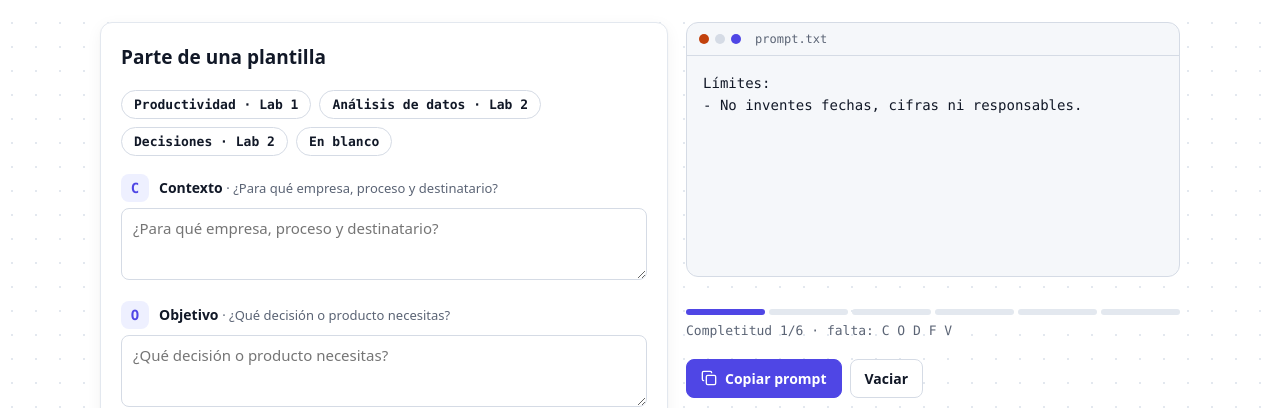
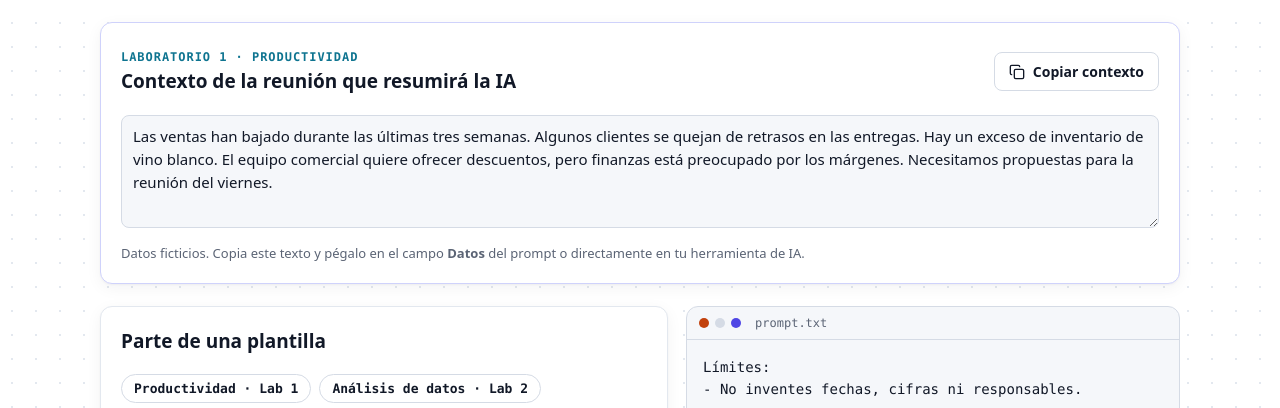
Before and after one commit to slancheros/kit-ia-horeca, a website with bundled scripts: page index.html in a window 1280 px wide. Both pictures are taken after a click on the tab "Prompt". Shown: the part 229-637 px from the top of the page. Built offline with nearby package versions, Linux system fonts and the light colour scheme.

Commit message:
Añade el contexto de la reunión del Laboratorio 1 en la pestaña Prompt
Caja de texto con las notas ficticias de la reunión que se pide resumir
a la IA y botón para copiarlas.

Co-Authored-By: Claude Fable 5.2 <noreply@anthropic.com>
Claude-Session: https://claude.ai/code/session_01HBjdFJuossW5Gk8gd8cSVX

```diff
--- a/css/styles.css
+++ b/css/styles.css
@@ -374,3 +374,8 @@ footer { border-top: 1px solid var(--border); background: rgba(255, 255, 255, .9
   body { background: none; }
   .view[hidden] { display: block !important; }
 }
+
+/* ---------- lab 1 meeting context ---------- */
+.lab1-context { margin-bottom: 22px; border-color: #cfd2fb; }
+.lab1-context h2 label { font: inherit; }
+.lab1-context textarea { background: var(--surface); line-height: 1.55; }
--- a/index.html
+++ b/index.html
@@ -183,6 +183,18 @@
         <p class="lead">Contexto, Objetivo, Datos, Formato y Verificación. Rellena cada parte, añade límites y copia el resultado en tu herramienta de IA.</p>
       </div>
 
+      <div class="card lab1-context">
+        <div class="card-head">
+          <div>
+            <span class="eyebrow">Laboratorio 1 · Productividad</span>
+            <h2><label for="lab1-context">Contexto de la reunión que resumirá la IA</label></h2>
+          </div>
+          <button class="btn" type="button" id="lab1-context-copy"><svg><use href="#i-copy"/></svg>Copiar contexto</button>
+        </div>
+        <textarea id="lab1-context" rows="4" readonly>Las ventas han bajado durante las últimas tres semanas. Algunos clientes se quejan de retrasos en las entregas. Hay un exceso de inventario de vino blanco. El equipo comercial quiere ofrecer descuentos, pero finanzas está preocupado por los márgenes. Necesitamos propuestas para la reunión del viernes.</textarea>
+        <p class="hint" style="margin:8px 0 0">Datos ficticios. Copia este texto y pégalo en el campo <strong>Datos</strong> del prompt o directamente en tu herramienta de IA.</p>
+      </div>
+
       <div class="grid grid-main">
         <div class="card">
           <div class="card-head">
--- a/js/prompt.js
+++ b/js/prompt.js
@@ -114,6 +114,9 @@ export function initPrompt() {
     if (out.textContent.trim()) store.set("promptCopied", true);
     copyText(out.textContent, "Prompt copiado");
   });
+  document.getElementById("lab1-context-copy").addEventListener("click", () => {
+    copyText(document.getElementById("lab1-context").value, "Contexto copiado");
+  });
   document.getElementById("prompt-clear").addEventListener("click", () => {
     state.parts = {}; state.limits = []; state.custom = ""; custom.value = "";
     FIELDS.forEach((f) => { document.getElementById(`f-${f.key}`).value = ""; });
```
